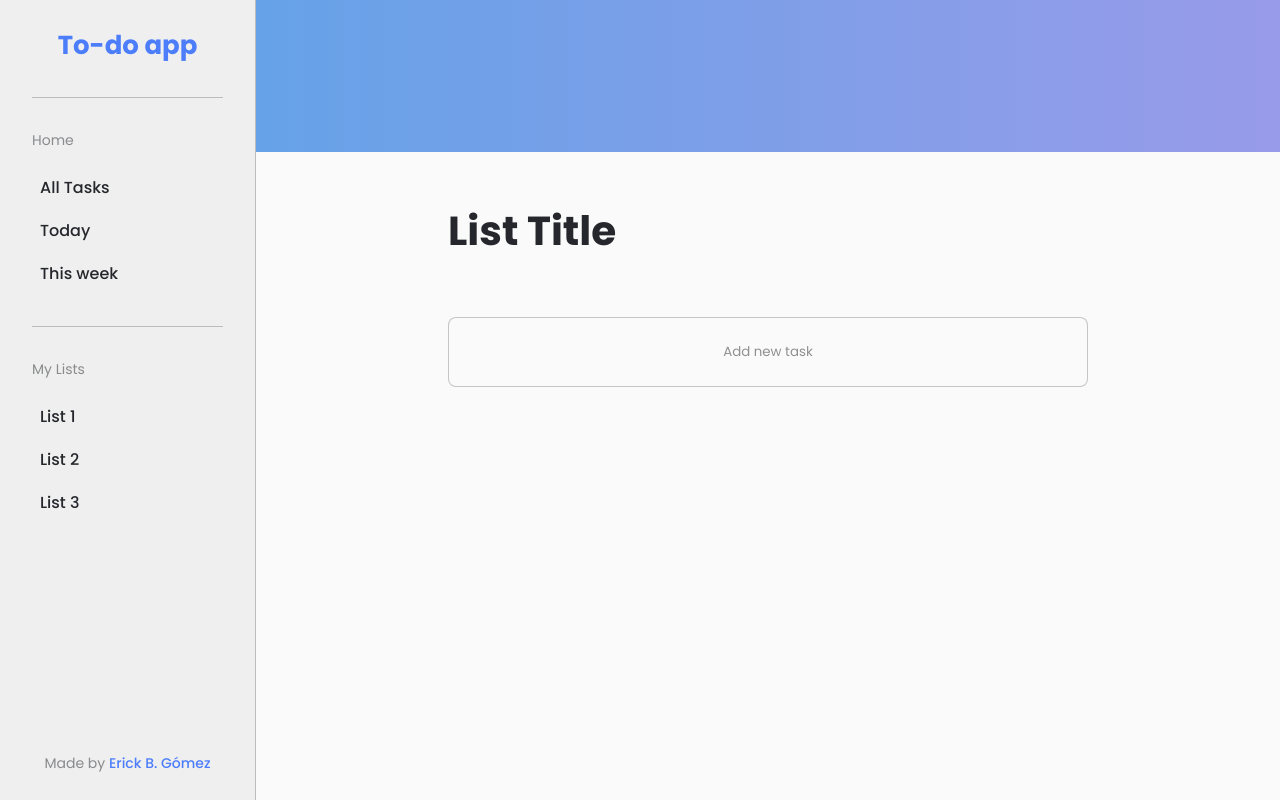
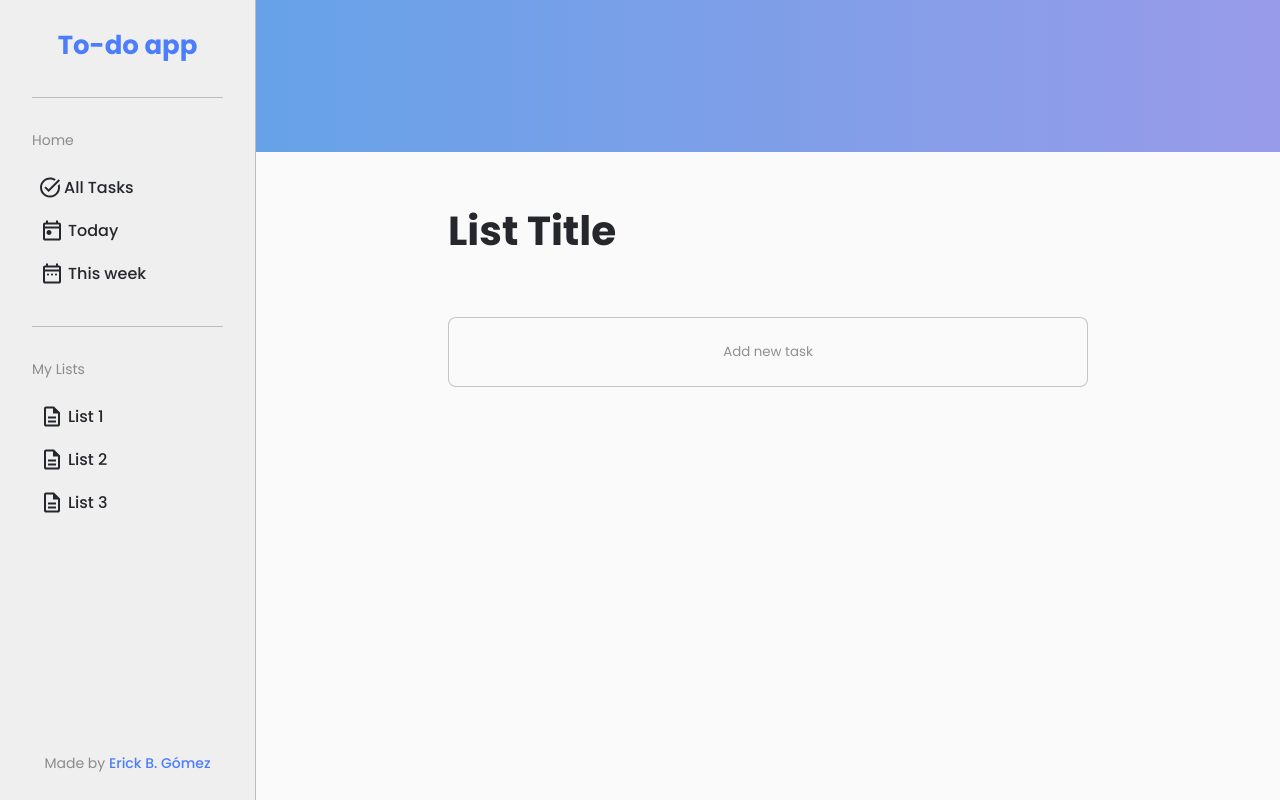
Before and after one commit to ErickBGomez/todo-project, a website built with webpack: page dist/index.html in a window 1280 px wide. Built offline with nearby package versions, Linux system fonts and the light colour scheme.

Commit message:
Add sidebar icons to lists

```diff
--- a/src/design/sidebar.js
+++ b/src/design/sidebar.js
@@ -1,3 +1,9 @@
+// Icons
+import allTasksSvg from "../img/svg/all-tasks.svg";
+import todaySvg from "../img/svg/today.svg";
+import thisWeekSvg from "../img/svg/this-week.svg";
+import defaultListSvg from "../img/svg/default-list.svg";
+
 function createAppTitle() {
   const appTitle = document.createElement("div");
   appTitle.id = "app-title";
@@ -6,14 +12,18 @@ function createAppTitle() {
   return appTitle;
 }
 
-function createListSidebar(listLabel) {
+function createListSidebar(listLabel, listIcon = defaultListSvg) {
   const list = document.createElement("div");
   list.className = "list-sidebar-element";
+
+  const icon = new Image();
+  icon.src = listIcon;
 
   const label = document.createElement("div");
   label.className = "list-sidebar-element-label";
   label.textContent = listLabel;
 
+  list.appendChild(icon);
   list.appendChild(label);
 
   return list;
@@ -30,9 +40,9 @@ function createHomeListsContainer() {
   const listsGroup = document.createElement("div");
   listsGroup.className = "lists-group";
 
-  listsGroup.appendChild(createListSidebar("All Tasks"));
-  listsGroup.appendChild(createListSidebar("Today"));
-  listsGroup.appendChild(createListSidebar("This week"));
+  listsGroup.appendChild(createListSidebar("All Tasks", allTasksSvg));
+  listsGroup.appendChild(createListSidebar("Today", todaySvg));
+  listsGroup.appendChild(createListSidebar("This week", thisWeekSvg));
 
   listsContainer.appendChild(title);
   listsContainer.appendChild(listsGroup);
--- a/src/style.css
+++ b/src/style.css
@@ -99,6 +99,8 @@ button {
   border-radius: 8px;
   padding: 8px;
   cursor: pointer;
+  display: flex;
+  gap: 4px;
   transition: 100ms;
 }
 
```
